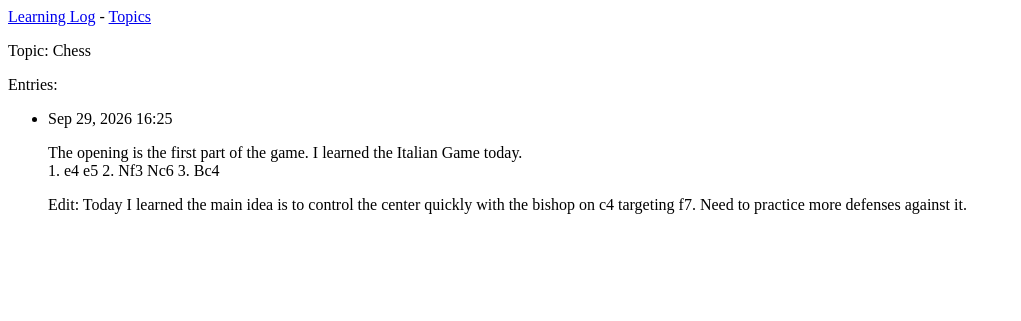
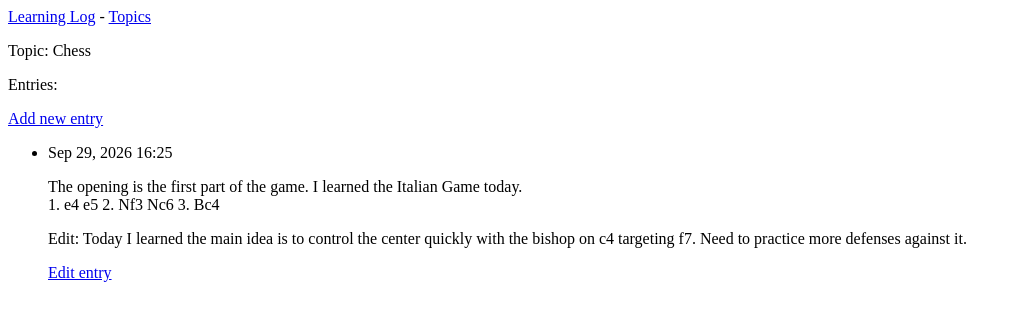
Before and after one commit to angelndzube-cmyk/Python_Tutorials, a Django app: page /topics/1/ in a window 1280 px wide. Shown: the top 321 px of the page, without its empty margins (0-1021 px from the left). Run offline with Django 5.2, Linux system fonts and the light colour scheme; data comes from the database, SQL or seed files in the repository; both versions use the stored data as it was after the commit.

Commit message:
finish chapter 19- new topic, new entry, edit_entry is working

```diff
--- a/Tutorial 3/Chapter 18/learning_log_project/learning_logs/templates/learning_logs/topic.html
+++ b/Tutorial 3/Chapter 18/learning_log_project/learning_logs/templates/learning_logs/topic.html
@@ -2,17 +2,19 @@
 
 {% block content %}
   <p>Topic: {{ topic }}</p>
-
   <p>Entries:</p>
+  <p>
+    <a href="{% url 'learning_logs:new_entry' topic.id %}">Add new entry</a>
+  </p>
   <ul>
   {% for entry in entries %}
     <li>
       <p>{{ entry.date_added|date:'M d, Y H:i' }}</p>
       <p>{{ entry.text|linebreaks }}</p>
+      <p><a href="{% url 'learning_logs:edit_entry' entry.id %}">Edit entry</a></p>
     </li>
   {% empty %}
     <li>There are no entries for this topic yet.</li>
   {% endfor %}
   </ul>
-
 {% endblock content %}
--- a/Tutorial 3/Chapter 18/learning_log_project/learning_logs/templates/learning_logs/topics.html
+++ b/Tutorial 3/Chapter 18/learning_log_project/learning_logs/templates/learning_logs/topics.html
@@ -13,4 +13,6 @@
     {% endfor %}
   </ul>
 
+  <a href="{% url 'learning_logs:new_topic' %}">Add a new topic</a>
+
 {% endblock content %}
--- a/Tutorial 3/Chapter 18/learning_log_project/learning_logs/urls.py
+++ b/Tutorial 3/Chapter 18/learning_log_project/learning_logs/urls.py
@@ -6,4 +6,7 @@ urlpatterns = [
     path('', views.index, name='index'),
     path('topics/', views.topics, name='topics'),
     path('topics/<int:topic_id>/', views.topic, name='topic'),
+    path('new_topic/', views.new_topic, name='new_topic'),
+    path('new_entry/<int:topic_id>/', views.new_entry, name='new_entry'),
+    path('edit_entry/<int:entry_id>/', views.edit_entry, name='edit_entry'),
 ]
--- a/Tutorial 3/Chapter 18/learning_log_project/learning_logs/views.py
+++ b/Tutorial 3/Chapter 18/learning_log_project/learning_logs/views.py
@@ -1,19 +1,55 @@
-from django.shortcuts import render
-from .models import Topic
+from django.shortcuts import render, redirect
+from .models import Topic, Entry
+from .forms import TopicForm, EntryForm
 
 def index(request):
-    """The home page for Learning Log."""
     return render(request, 'learning_logs/index.html')
 
 def topics(request):
-    """Show all topics."""
     topics = Topic.objects.order_by('date_added')
     context = {'topics': topics}
     return render(request, 'learning_logs/topics.html', context)
 
 def topic(request, topic_id):
-    """Show a single topic and all its entries."""
     topic = Topic.objects.get(id=topic_id)
     entries = topic.entry_set.order_by('-date_added')
     context = {'topic': topic, 'entries': entries}
     return render(request, 'learning_logs/topic.html', context)
+
+def new_topic(request):
+    if request.method != 'POST':
+        form = TopicForm()
+    else:
+        form = TopicForm(data=request.POST)
+        if form.is_valid():
+            form.save()
+            return redirect('learning_logs:topics')
+    context = {'form': form}
+    return render(request, 'learning_logs/new_topic.html', context)
+
+def new_entry(request, topic_id):
+    topic = Topic.objects.get(id=topic_id)
+    if request.method != 'POST':
+        form = EntryForm()
+    else:
+        form = EntryForm(data=request.POST)
+        if form.is_valid():
+            new_entry = form.save(commit=False)
+            new_entry.topic = topic
+            new_entry.save()
+            return redirect('learning_logs:topic', topic_id=topic_id)
+    context = {'topic': topic, 'form': form}
+    return render(request, 'learning_logs/new_entry.html', context)
+
+def edit_entry(request, entry_id):
+    entry = Entry.objects.get(id=entry_id)
+    topic = entry.topic
+    if request.method != 'POST':
+        form = EntryForm(instance=entry)
+    else:
+        form = EntryForm(instance=entry, data=request.POST)
+        if form.is_valid():
+            form.save()
+            return redirect('learning_logs:topic', topic_id=topic.id)
+    context = {'entry': entry, 'topic': topic, 'form': form}
+    return render(request, 'learning_logs/edit_entry.html', context)
```
Also changed, not shown: Tutorial 3/Chapter 18/learning_log_project/learning_logs/forms.py (added, +15 -0 lines), Tutorial 3/Chapter 18/learning_log_project/learning_logs/templates/learning_logs/edit_entry.html (added, +11 -0 lines), Tutorial 3/Chapter 18/learning_log_project/learning_logs/templates/learning_logs/new_entry.html (added, +11 -0 lines), Tutorial 3/Chapter 18/learning_log_project/learning_logs/templates/learning_logs/new_topic.html (added, +12 -0 lines), Tutorial 3/Chapter 18/learning_log_project/db.sqlite3.
